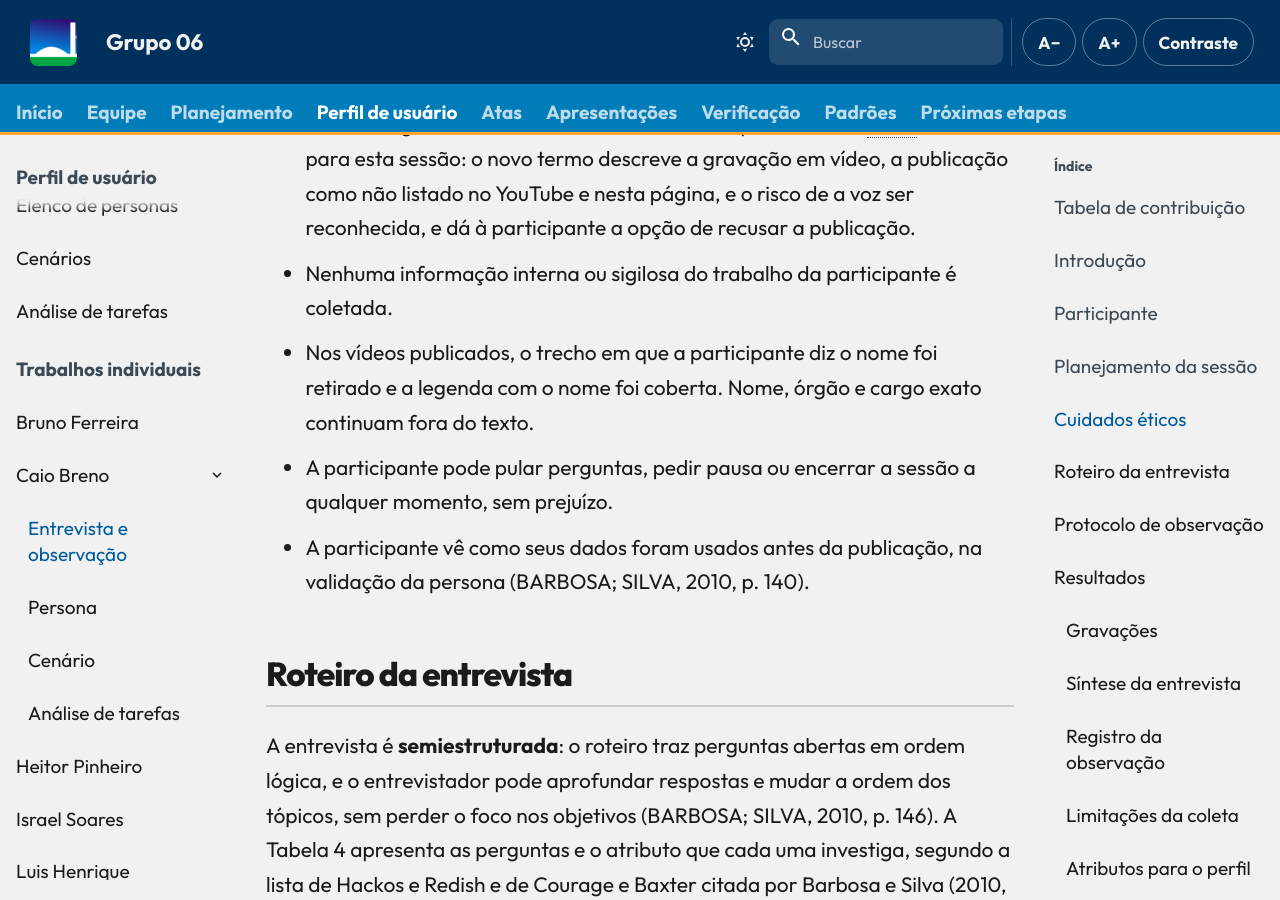
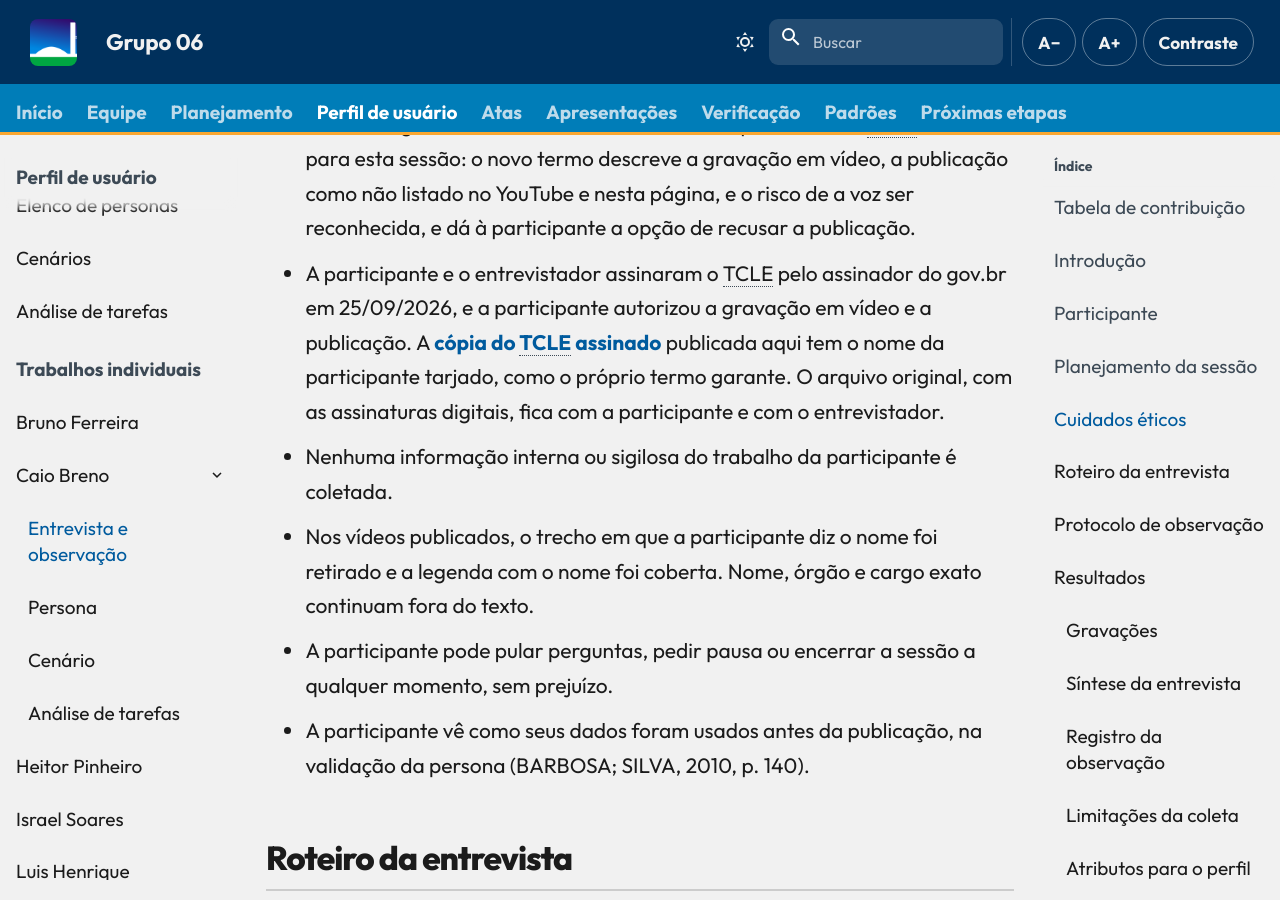
Before and after one commit to Interacao-Humano-Computador/2026.2-Grupo06, an MkDocs documentation site: the page built from docs/entrega-2/individual/caio/entrevista-observacao.md, in a window 1280 px wide and 900 px high, scrolled down 4663 px. Built offline with MkDocs 1.6.1 and Material for MkDocs 9.7.7, drawn with Linux system fonts in a browser that asks for light colours; comment, search, counter and statistics services are not loaded.

Commit message:
docs: adiciona o TCLE assinado da sessão do Caio, com o nome da participante tarjado

```diff
--- a/docs/entrega-2/individual/caio/entrevista-observacao.md
+++ b/docs/entrega-2/individual/caio/entrevista-observacao.md
@@ -70,6 +70,7 @@ A validação da persona fica por último para não influenciar as respostas nem
 - O TCLE é apresentado antes da sessão, e a participante e o entrevistador ficam cada um com uma via assinada (BARBOSA; SILVA, 2010, p. 141).
 - A permissão para gravar é pedida **antes** de a gravação começar (BARBOSA; SILVA, 2010, p. 140).
 - O primeiro termo previa só a gravação do áudio, sem publicação. Como a sessão foi gravada em vídeo e os vídeos foram publicados, o TCLE foi refeito para esta sessão: o novo termo descreve a gravação em vídeo, a publicação como não listado no YouTube e nesta página, e o risco de a voz ser reconhecida, e dá à participante a opção de recusar a publicação.
+- A participante e o entrevistador assinaram o TCLE pelo assinador do gov.br em 25/09/2026, e a participante autorizou a gravação em vídeo e a publicação. A [cópia do TCLE assinado](../../../assets/docs/tcle/tcle-caio-assinado.pdf) publicada aqui tem o nome da participante tarjado, como o próprio termo garante. O arquivo original, com as assinaturas digitais, fica com a participante e com o entrevistador.
 - Nenhuma informação interna ou sigilosa do trabalho da participante é coletada.
 - Nos vídeos publicados, o trecho em que a participante diz o nome foi retirado e a legenda com o nome foi coberta. Nome, órgão e cargo exato continuam fora do texto.
 - A participante pode pular perguntas, pedir pausa ou encerrar a sessão a qualquer momento, sem prejuízo.
```
Also changed, not shown: 1 other file.
